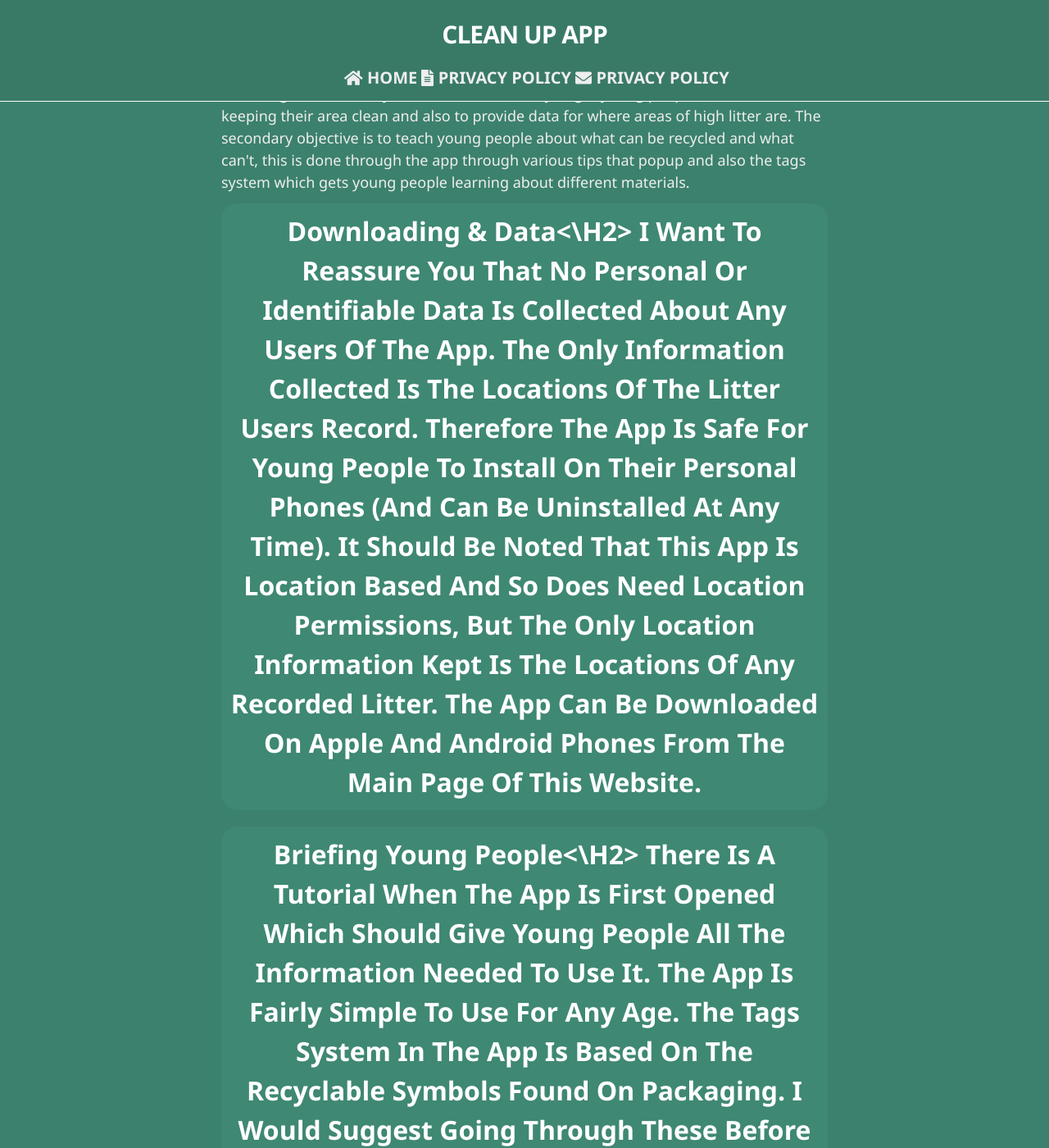
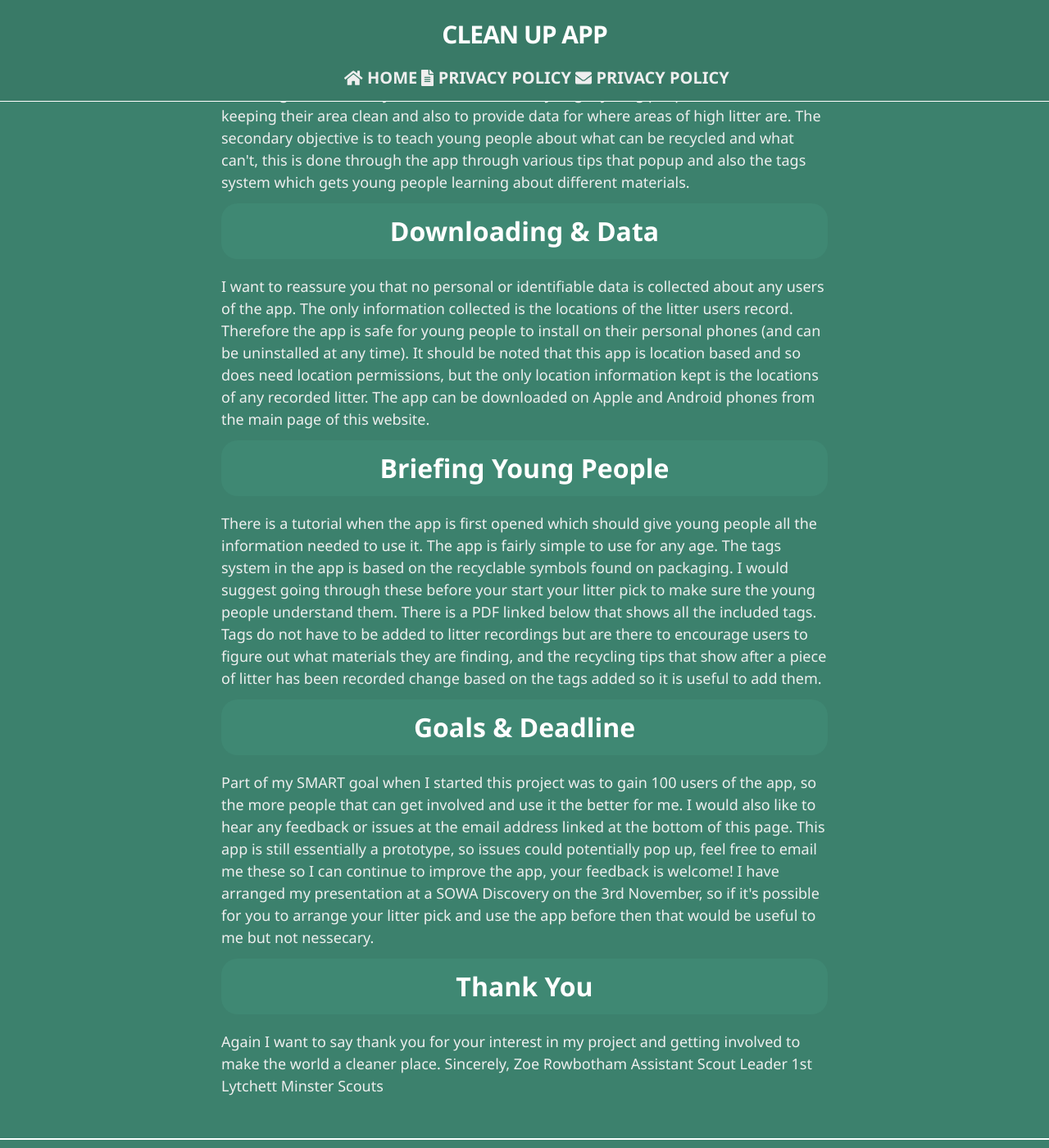
Before and after one commit to zar67/SOWA-Project, a Jekyll site: the page built from docs/letter-to-leaders.html, in a window 1280 px wide and 1400 px high, scrolled down 227 px. Shown: the whole window at 82% size. Built offline with Jekyll 4.4.1, drawn with Linux system fonts in a browser that asks for light colours; nearby versions of some CDN libraries; some of the changed text lies outside the part shown.

Commit message:
Update letter-to-leaders.html

```diff
--- a/docs/letter-to-leaders.html
+++ b/docs/letter-to-leaders.html
@@ -7,27 +7,27 @@ Hi all! Firstly I want to say thank you for taking an interest in my Scouts of t
 
 Clean Up is an app primarily about recording litter around your local area. As a way to get young people involved in keeping their area clean and also to provide data for where areas of high litter are. The secondary objective is to teach young people about what can be recycled and what can't, this is done through the app through various tips that popup and also the tags system which gets young people learning about different materials.
 
-<h2 class="post-title">Downloading & Data<\h2>
+<h2 class="post-title">Downloading & Data</h2>
 
 I want to reassure you that no personal or identifiable data is collected about any users of the app. The only information collected is the locations of the litter users record. Therefore the app is safe for young people to install on their personal phones (and can be uninstalled at any time). It should be noted that this app is location based and so does need location permissions, but the only location information kept is the locations of any recorded litter.
 
 The app can be downloaded on Apple and Android phones from the main page of this website.
 
-<h2 class="post-title">Briefing Young People<\h2>
+<h2 class="post-title">Briefing Young People</h2>
 
 There is a tutorial when the app is first opened which should give young people all the information needed to use it. The app is fairly simple to use for any age.
 
 The tags system in the app is based on the recyclable symbols found on packaging. I would suggest going through these before your start your litter pick to make sure the young people understand them. There is a PDF linked below that shows all the included tags. Tags do not have to be added to litter recordings but are there to encourage users to figure out what materials they are finding, and the recycling tips that show after a piece of litter has been recorded change based on the tags added so it is useful to add them.
 
 
-<h2 class="post-title">Goals & Deadline<\h2>
+<h2 class="post-title">Goals & Deadline</h2>
 
 Part of my SMART goal when I started this project was to gain 100 users of the app, so the more people that can get involved and use it the better for me. I would also like to hear any feedback or issues at the email address linked at the bottom of this page. This app is still essentially a prototype, so issues could potentially pop up, feel free to email me these so I can continue to improve the app, your feedback is welcome!
 
 I have arranged my presentation at a SOWA Discovery on the 3rd November, so if it's possible for you to arrange your litter pick and use the app before then that would be useful to me but not nessecary.
 
 
-<h2 class="post-title">Thank You<\h2>
+<h2 class="post-title">Thank You</h2>
 
 Again I want to say thank you for your interest in my project and getting involved to make the world a cleaner place.
 
```
